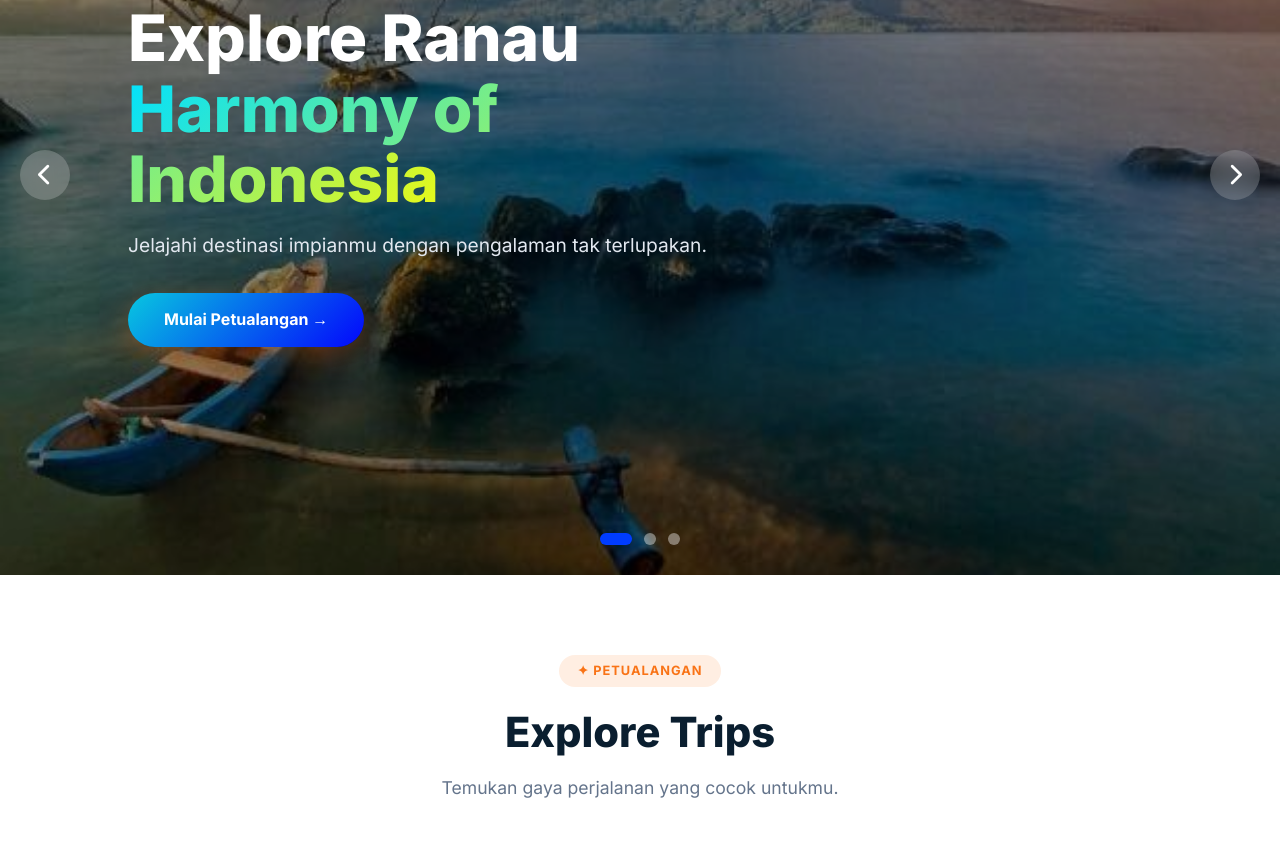
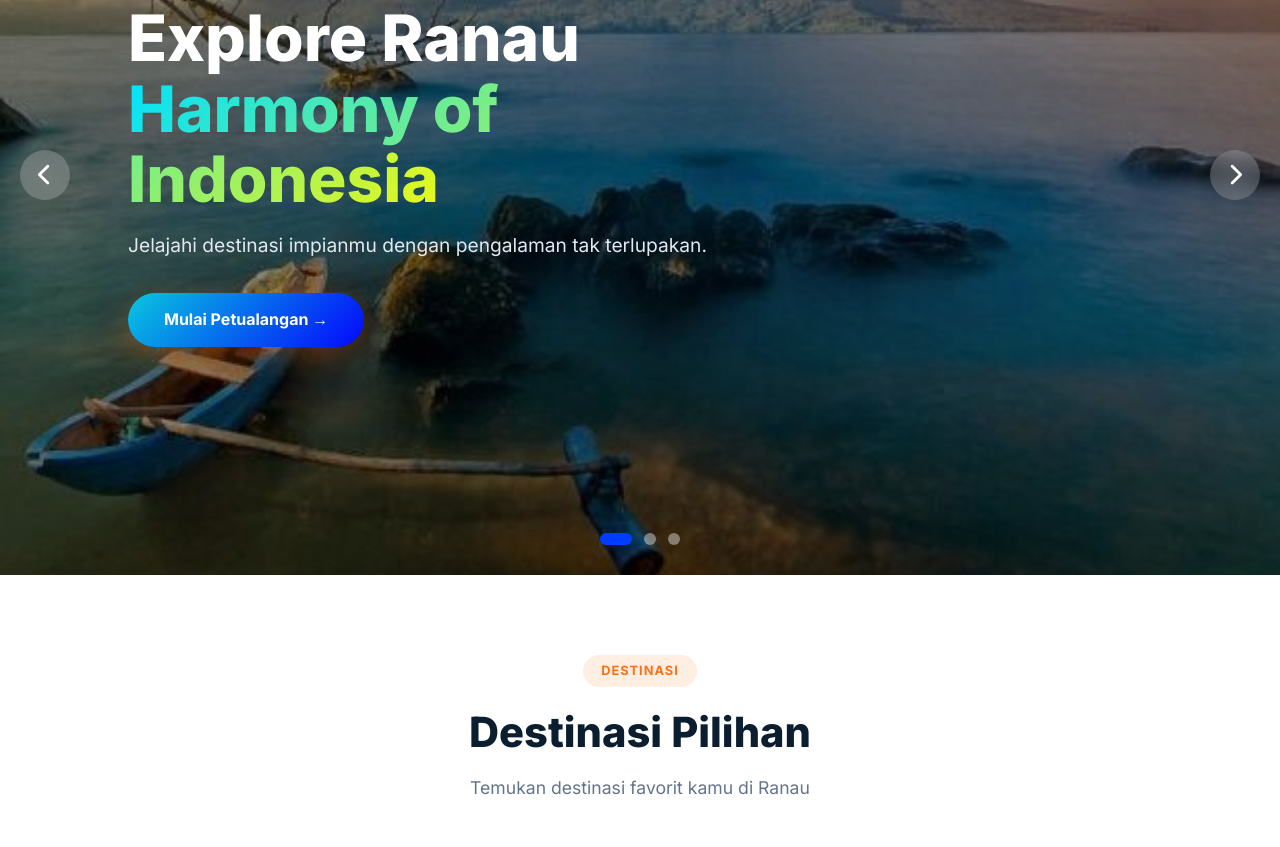
Before and after one commit to Danangadh/ranauroadtrip-landingpage, a plain HTML site: page index.html in a window 1280 px wide. Shown: the part 225-1072 px from the top of the page. Drawn offline with Linux system fonts and the light colour scheme.

Commit message:
Refine landing page content

```diff
--- a/index.html
+++ b/index.html
@@ -78,9 +78,9 @@
     <!-- ===== EXPLORE TRIPS ===== -->
     <section class="explore" id="explore">
     <div class="section-header">
-        <span class="badge">✦ Petualangan</span>
-        <h2>Explore Trips</h2>
-        <p>Temukan gaya perjalanan yang cocok untukmu.</p>
+        <span class="badge"> Destinasi</span>
+        <h2>Destinasi Pilihan</h2>
+        <p>Temukan destinasi favorit kamu di Ranau</p>
     </div>
     <div class="explore-grid" id="exploreGrid">
         <!-- Akan diisi JavaScript -->
```
